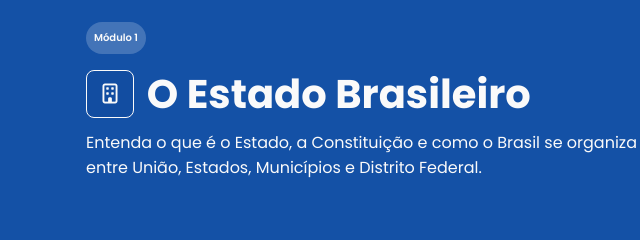
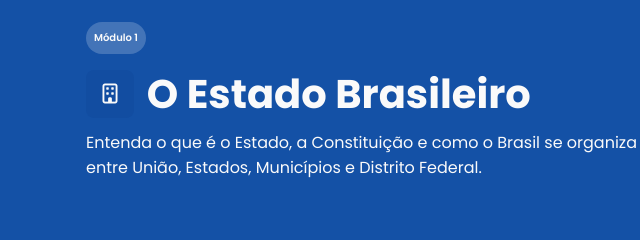
Before and after one commit to David-Erick/Brasil_Cid, a plain HTML site: page src/pages/o_estado.html in a window 1280 px wide. Shown: the part 182-422 px from the top of the page, 106-746 px from the left. Drawn offline with Linux system fonts and the light colour scheme.

Commit message:
fix: removendo border do icon

```diff
--- a/src/css/styles.css
+++ b/src/css/styles.css
@@ -178,7 +178,6 @@
             background-color: #124DA1;
             font-size: 20px;
             color: var(--color-neutral-0);
-            border: solid 1px var(--color-neutral-0);
         }
     }
 }
```
